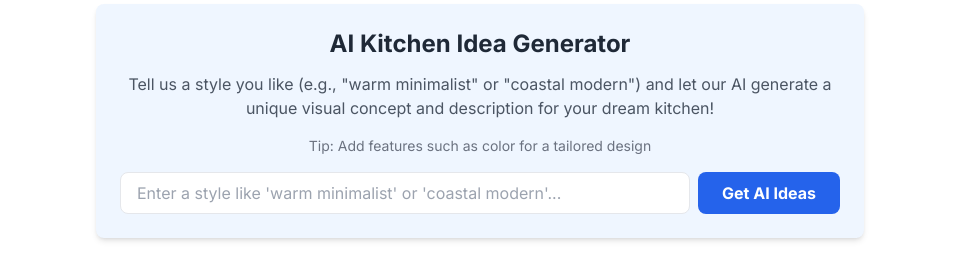
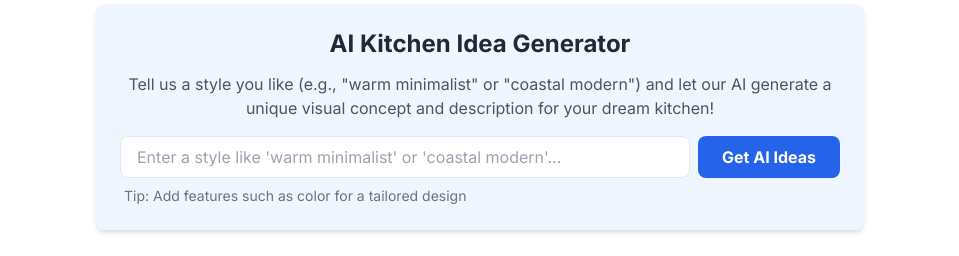
Before and after one commit to JoshuaWisener/SR-Kitchen-Remodeling-Website, a website: page index.html in a window 1280 px wide. Shown: the part 1540-1796 px from the top of the page, without its empty margins (160-1119 px from the left). Drawn offline with nearby package versions, Linux system fonts and the light colour scheme.

Commit message:
TEST TIP 2

```diff
--- a/index.html
+++ b/index.html
@@ -166,11 +166,11 @@
                 <div class="bg-blue-50 p-6 rounded-lg shadow-md mb-12 max-w-3xl mx-auto">
                     <h3 class="text-2xl font-bold text-gray-800 mb-3 text-center">AI Kitchen Idea Generator</h3>
                     <p class="text-gray-600 mb-4 text-center">Tell us a style you like (e.g., "warm minimalist" or "coastal modern") and let our AI generate a unique visual concept and description for your dream kitchen!</p>
-                    <p class="text-gray-500 text-sm text-center mb-4">Tip: Add features such as color for a tailored design</p>
                     <div class="flex flex-col sm:flex-row gap-2">
                         <input type="text" id="style-input" placeholder="Enter a style like 'warm minimalist' or 'coastal modern'..." class="flex-grow px-4 py-2 border rounded-lg focus:outline-none focus:ring-2 focus:ring-blue-500">
                         <button id="generate-ideas-btn" class="bg-blue-600 hover:bg-blue-700 text-white font-bold py-2 px-6 rounded-lg transition duration-300">Get AI Ideas</button>
                     </div>
+                    <p class="text-gray-500 text-sm text-left mt-2 pl-1">Tip: Add features such as color for a tailored design</p>
                 </div>
 
                 <!-- Image Carousel -->
```
